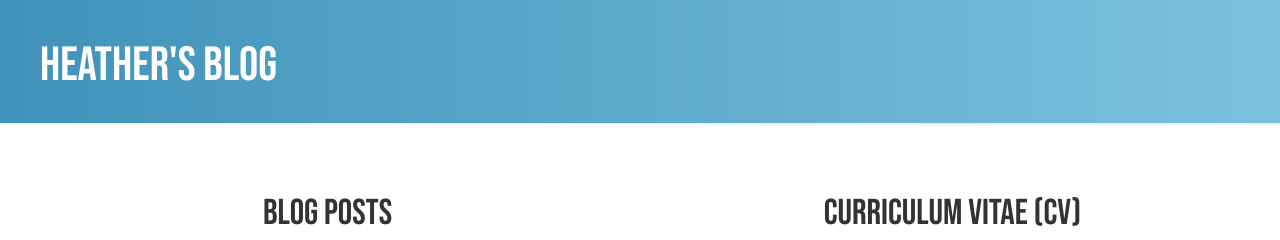
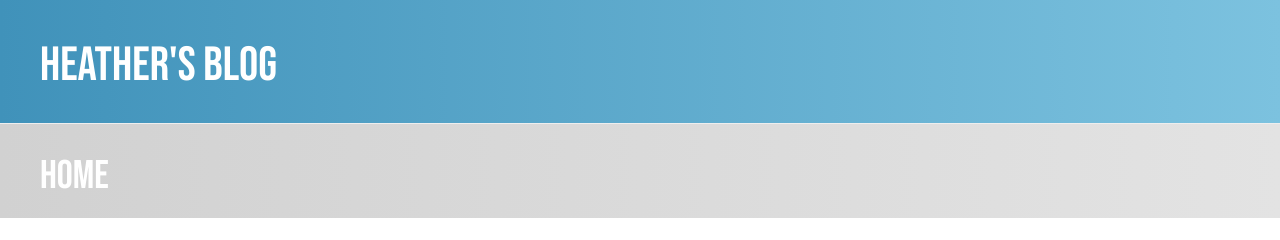
Before and after one commit to hevaa/my-first-blog, a Django app: page / in a window 1280 px wide. Shown: the top 240 px of the page. Run offline with Django 3.2, Linux system fonts and the light colour scheme; some libraries are stand-ins or nearby versions.

Commit message:
subheading on all pages

```diff
--- a/blog/static/css/blog.css
+++ b/blog/static/css/blog.css
@@ -2,7 +2,7 @@
     background: rgb(64,146,186);
     background: linear-gradient(90deg, rgba(64,146,186,1) 0%, rgba(124,194,223,1) 100%);
 
-    margin-top: 0;
+    margin: 0;
     padding: 20px 20px 20px 40px;
 }
 
@@ -46,3 +46,17 @@ h1, h2, h3, h4 {
 .post h2 a, .post h2 a:visited {
     color: #000000;
 }
+
+.subheading {
+    background: rgb(209,209,209);
+    background: linear-gradient(90deg, rgba(209,209,209,1) 0%, rgba(227,227,227,1) 100%);
+
+    margin: 0;
+    padding: 10px 10px 10px 40px;
+}
+
+.subheading h1 {
+    color: #ffffff;
+    font-size: 30pt;
+    text-decoration: none;
+}
--- a/blog/templates/base.html
+++ b/blog/templates/base.html
@@ -14,6 +14,10 @@
             {% endblock %}
             <h1><a href="/">Heather's Blog</a></h1>
         </div>
+        <div class="subheader">
+            {% block subheader %}
+            {% endblock %}
+        </div>
         <div class="container-fluid">
             <div class="row main-content">
                 <div class="col-12">
--- a/blog/templates/blog/cv_page.html
+++ b/blog/templates/blog/cv_page.html
@@ -1,8 +1,10 @@
 {% extends 'base.html' %}
 
+{% block subheader %}
+	<div class="subheading"><h1>Curriculum vitae (CV)</h1></div>
+{% endblock %}
+
 {% block content %}
-    <div class="subheading"><h1>Curriculum vitae (CV)</h1></div>
-
     {% block edit %}
     {% endblock %}
 
--- a/blog/templates/blog/post_list.html
+++ b/blog/templates/blog/post_list.html
@@ -1,4 +1,8 @@
 {% extends 'blog/base.html' %}
+
+{% block subheader %}
+	<div class="subheading"><h1>Blog Posts</h1></div>
+{% endblock %}
 
 {% block content %}
 	{% for post in posts %}
--- a/blog/templates/home.html
+++ b/blog/templates/home.html
@@ -1,4 +1,8 @@
 {% extends 'base.html' %}
+
+{% block subheader %}
+    <div class="subheading"><h1>Home</h1></div>
+{% endblock %}
 
 {% block content %}
     <div class="row">
```
